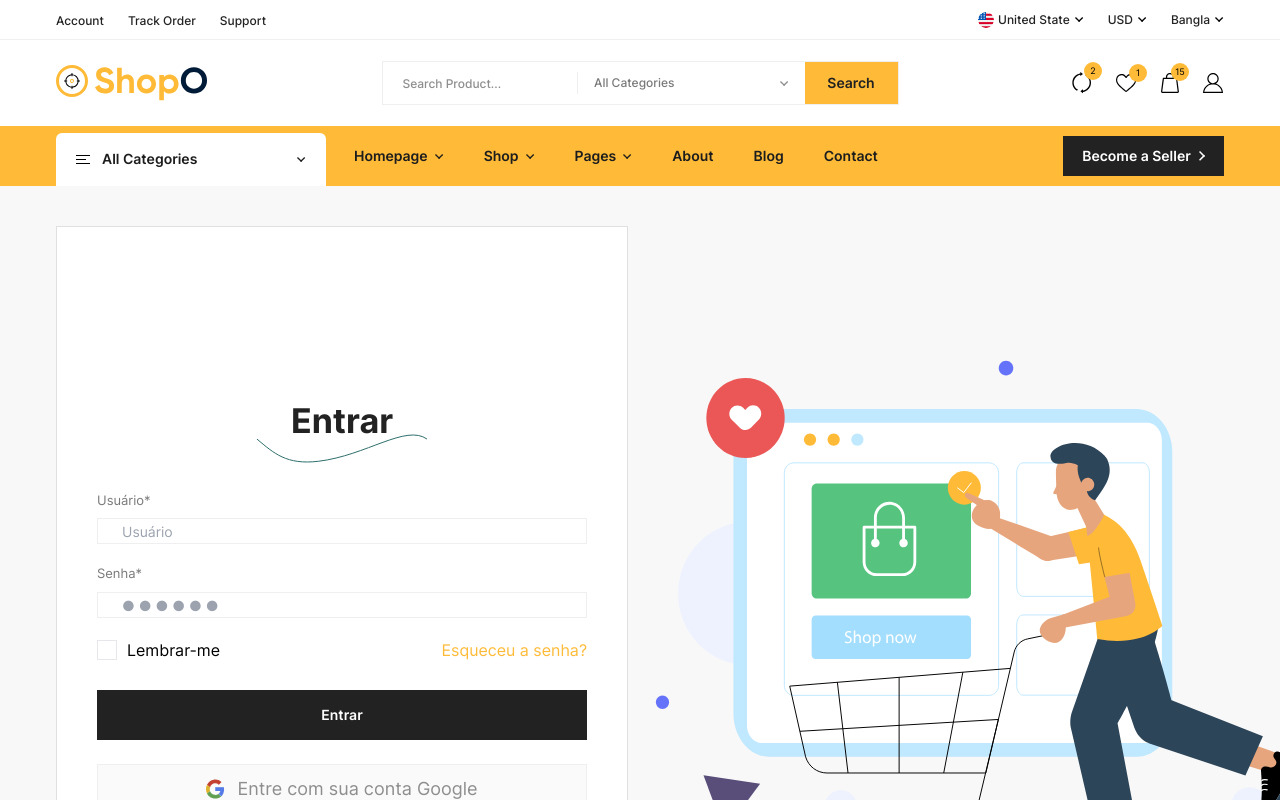
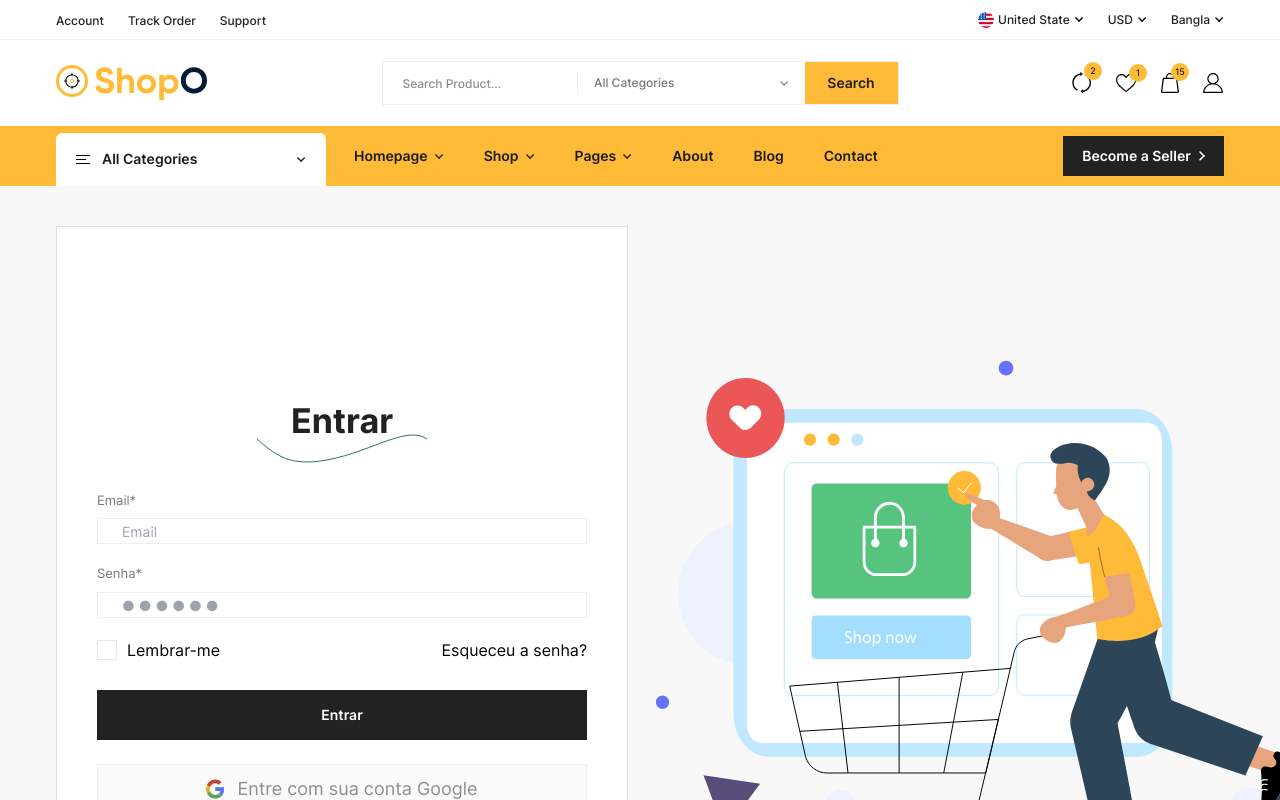
Before and after one commit to NailliwFerreir/Projeto-Integrador-IV, a React (Create React App) app: page /login in a window 1280 px wide. Shown: the top 800 px of the page. Built offline with nearby package versions, Linux system fonts and the light colour scheme.

Commit message:
refactor: login field name email

```diff
--- a/src/components/Auth/Login/index.jsx
+++ b/src/components/Auth/Login/index.jsx
@@ -51,8 +51,8 @@ export default function Login() {
                 <div className="input-area">
                   <div className="input-item mb-5">
                     <InputCom
-                      placeholder="Usuário"
-                      label="Usuário*"
+                      placeholder="Email"
+                      label="Email*"
                       name="email"
                       type="text"
                       value={email}
@@ -100,10 +100,7 @@ export default function Login() {
                         Lembrar-me
                       </span>
                     </div>
-                    <a
-                      href="/forgot-password"
-                      className="text-base text-qyellow"
-                    >
+                    <a href="/forgot-password" className="text-base text-black">
                       Esqueceu a senha?
                     </a>
                   </div>
```
